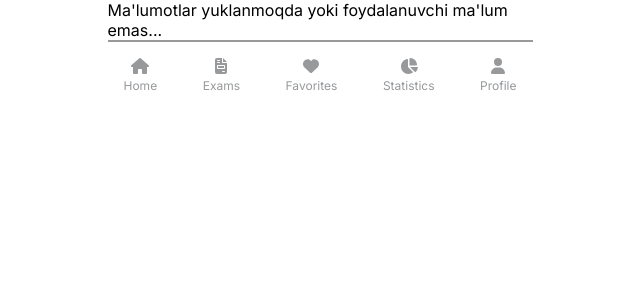
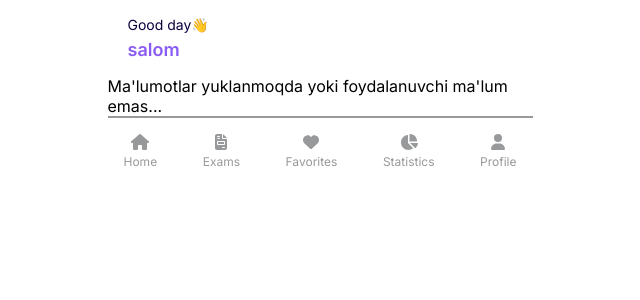
Before and after one commit to xusanboyshavkatov/turgunovmultilevel, a React (Vite) app: page / in a window 1280 px wide. Shown: the top 300 px of the page, without its empty margins (320-960 px from the left). Built offline with nearby package versions, Linux system fonts and the light colour scheme.

Commit message:
home welcome navbar
home welcome navbar

```diff
--- a/src/pages/home/Home.jsx
+++ b/src/pages/home/Home.jsx
@@ -18,6 +18,15 @@ const Home = () => {
 
   return (
     <div className='home'>
+
+      <div className="home-navbar">
+        {user?.photo_url && <img src={user.photo_url} alt="User" />}
+        <div className="home-navbar-detalies">
+          <h2>Good day👋</h2>
+          <h1>{user?.first_name} salom</h1>
+        </div>
+      </div>
+
       {user ? (
         <div>
           <h2 className="text-xl font-bold">Salom, {user.first_name}!</h2>
@@ -25,7 +34,6 @@ const Home = () => {
           <p>Username: @{user.username}</p>
           <p>Til: {user.language_code}</p>
           <img src={user.photo_url} alt="" />
-          <h1>rasm qoshildi</h1>
         </div>
       ) : (
         <p>Ma'lumotlar yuklanmoqda yoki foydalanuvchi ma'lum emas...</p>
--- a/src/pages/home/home.css
+++ b/src/pages/home/home.css
@@ -2,3 +2,32 @@
     width: 425px;
     /* background-color: red; */
 }
+.home-navbar{
+    width: 100%;
+    height: auto;
+    box-sizing: border-box;
+    padding: 16px 20px;
+    display: flex;
+    flex-direction: row;
+    align-items: center;
+    gap: 12px;
+}
+.home-navbar img{
+    width: 60px;
+    border-radius: 50%;
+}
+.home-navbar-detalies{
+    display: flex;
+    flex-direction: column;
+    gap: 6px;
+}
+.home-navbar-detalies h2{
+    font-size: 14px;
+    font-weight: 400;
+    color: #08003B;
+}
+.home-navbar-detalies h1{
+    font-size: 18px;
+    font-weight: 600;
+    color: #8B5CF3;
+}
```
